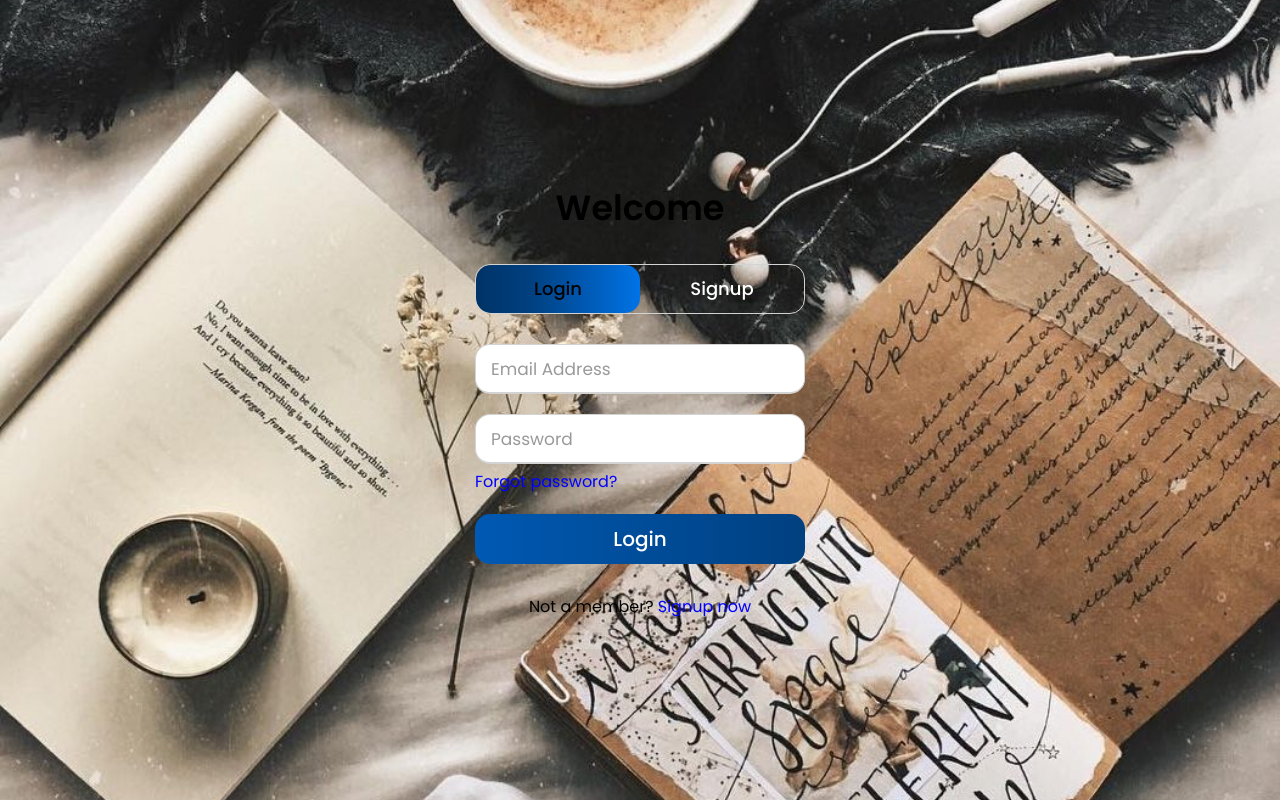
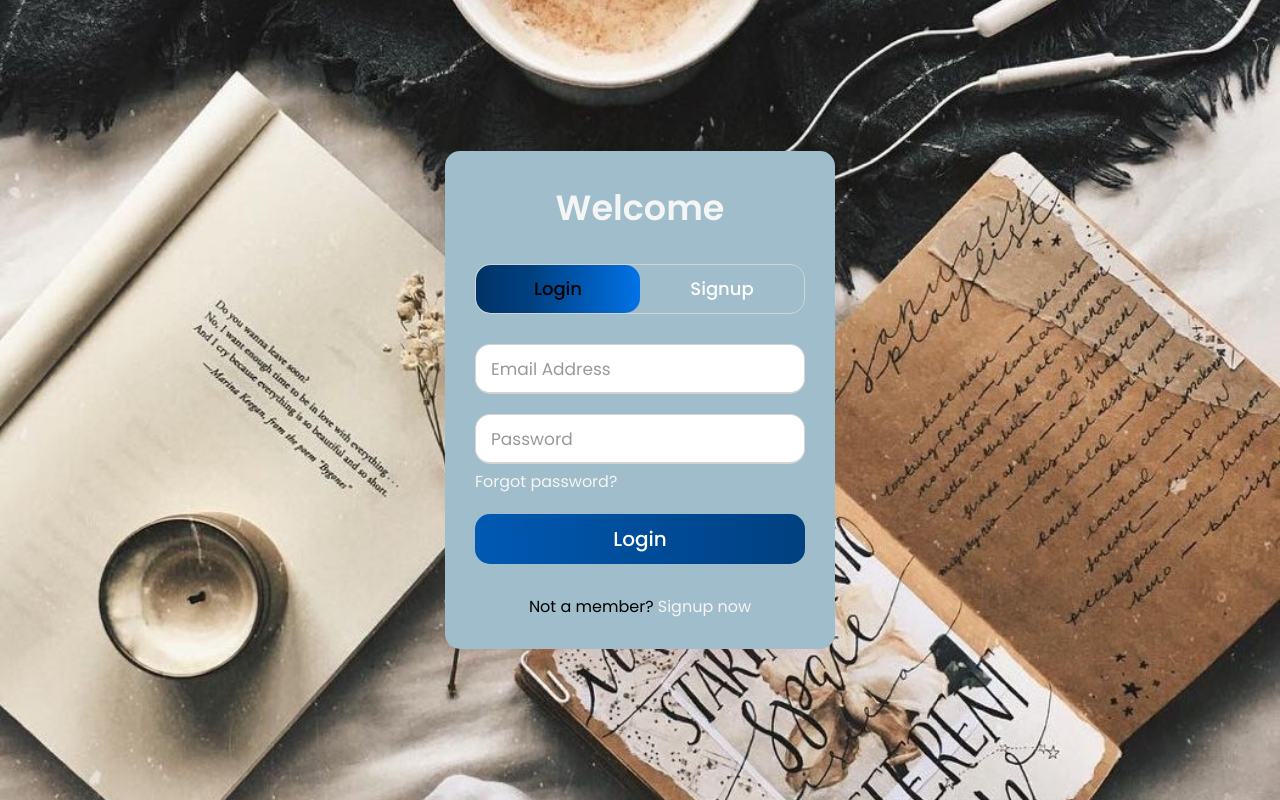
Before and after one commit to Jain-Tirth/journling, a website: page Template/signup.html in a window 1280 px wide. Drawn offline with Linux system fonts and the light colour scheme.

```diff
--- a/Static/signup.css
+++ b/Static/signup.css
@@ -20,6 +20,7 @@
 
 .wrapper {
   overflow: hidden;
+  background-color: #9fbdca;
   max-width: 390px;
   padding: 30px;
   border-radius: 15px;
@@ -33,6 +34,7 @@
 
 .wrapper .title {
   width: 50%;
+  color: whitesmoke;
   font-size: 35px;
   font-weight: 600;
   text-align: center;
@@ -167,7 +169,7 @@
 
 .form-inner form .pass-link a,
 .form-inner form .signup-link a {
-  color: blue;
+  color: whitesmoke;
   text-decoration: none;
   transition: color 0.3s ease;
 }
```
Also changed, not shown: Template/landpage.html (+1 -1 lines).
